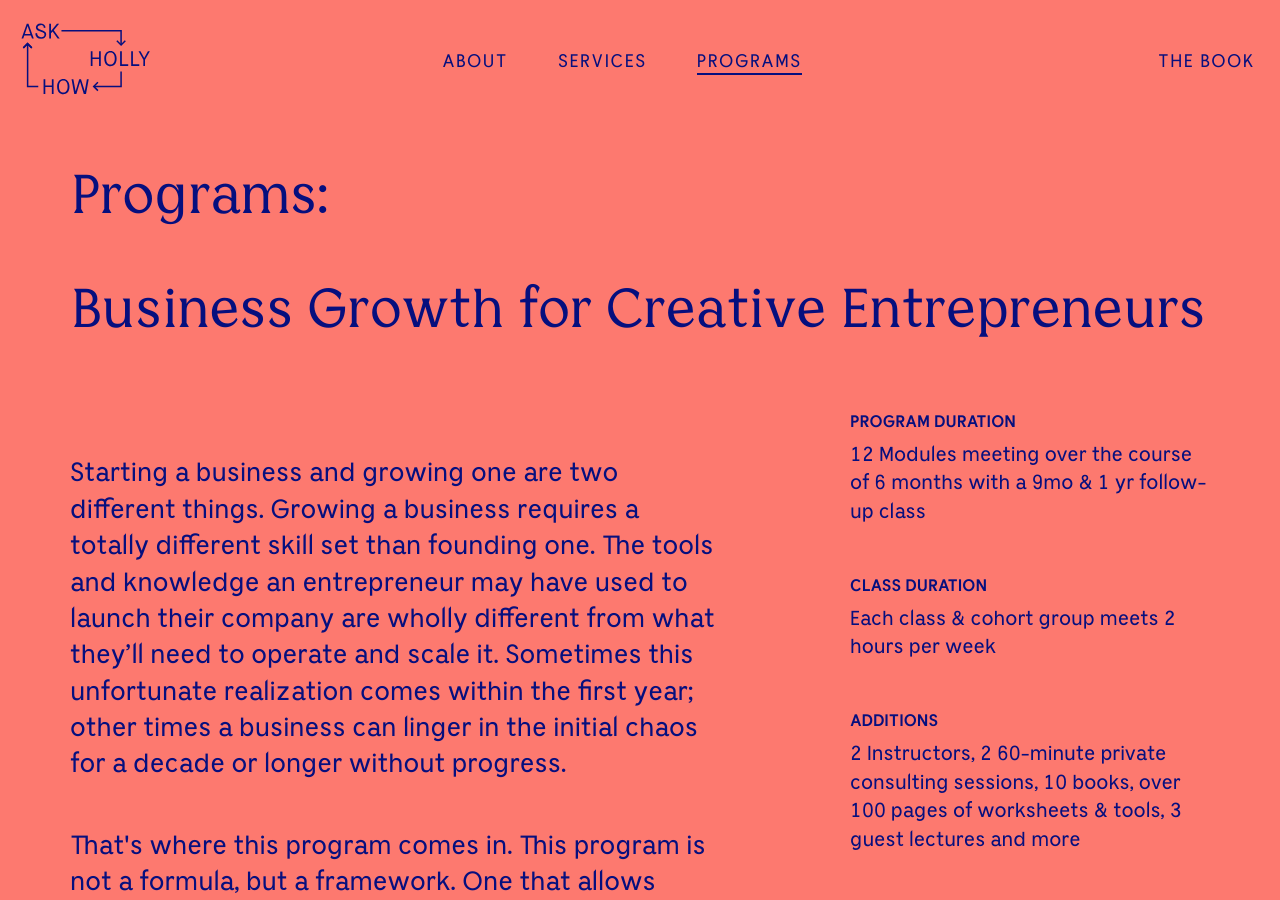
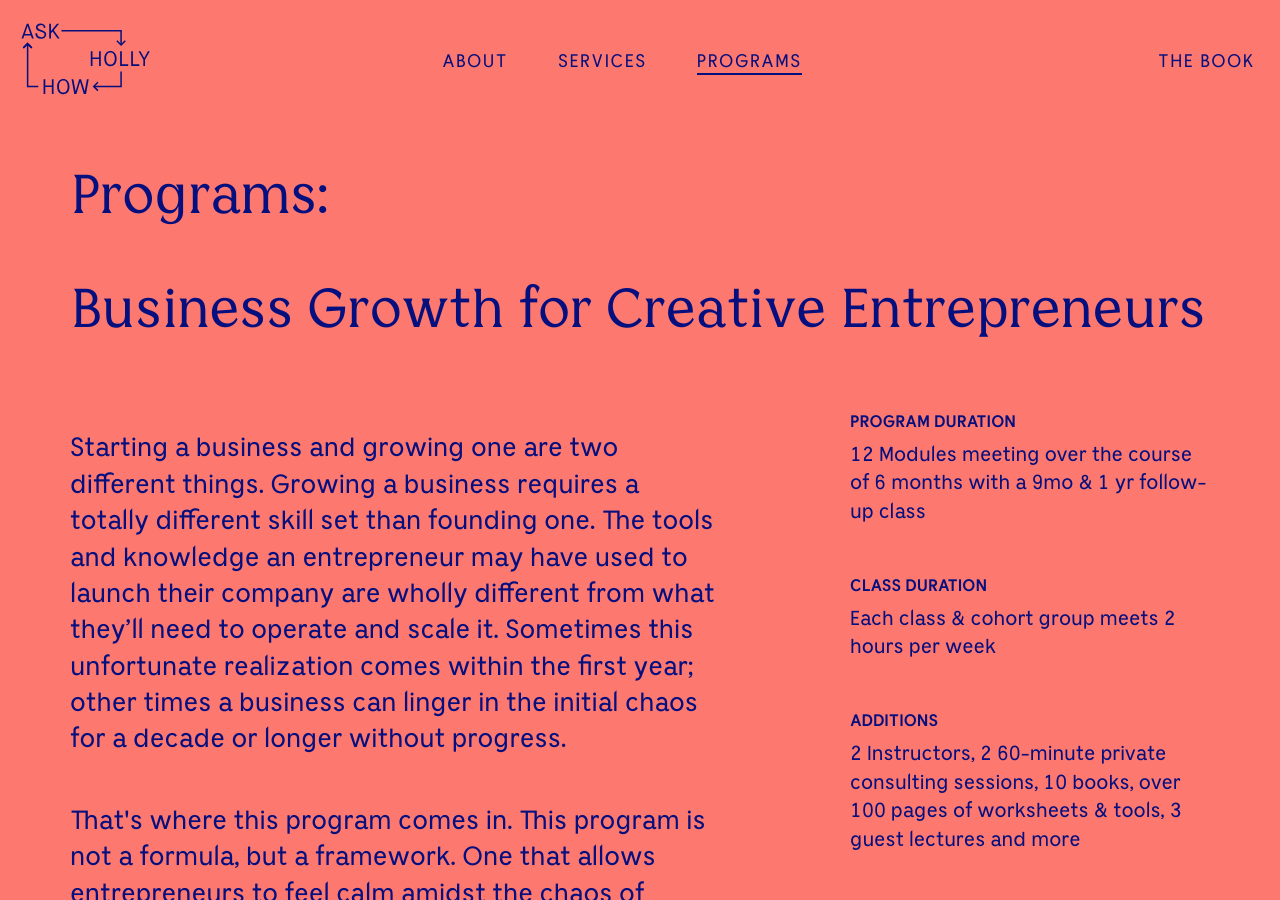
Before and after one commit to hollyhoward78/ask-holly-how, a Jekyll site: the page built from _pages/programs.md, in a window 1280 px wide and 900 px high. Built offline with Jekyll 4.4.1, drawn with Linux system fonts in a browser that asks for light colours; a script that is not in the unit is left out; comment, search, counter and statistics services are not loaded.

Commit message:
Update programs.html

```diff
--- a/_layouts/programs.html
+++ b/_layouts/programs.html
@@ -24,7 +24,7 @@ layout: base
               <img src="/images/home-growth.gif" class="img-responsive"/>
             </div>
            </div> -->
-          <p class="lead p-xs-t-1">Starting a business and growing one are two different things. Growing a business requires a totally different skill set than founding one. The tools and knowledge an entrepreneur may have used to launch their company are wholly different from what they’ll need to operate and scale it. Sometimes this unfortunate realization comes within the first year; other times a business can linger in the initial chaos for a decade or longer without progress. </p>
+          <p class="lead">Starting a business and growing one are two different things. Growing a business requires a totally different skill set than founding one. The tools and knowledge an entrepreneur may have used to launch their company are wholly different from what they’ll need to operate and scale it. Sometimes this unfortunate realization comes within the first year; other times a business can linger in the initial chaos for a decade or longer without progress. </p>
           <p class="lead p-xs-t-1">That's where this program comes in. This program is not a formula, but a framework. One that allows entrepreneurs to feel calm amidst the chaos of running a growing company. This program addresses the philosophical and practical changes that creative entrepreneurs face in both business-to-business and business-to-consumer transactions. It teaches them the skills they need to grow their business successfully whether that means expanding an e-commerce start-up, growing a life-style business, globalizing a service-based company, or moving into the brick and mortar space.</p>
           <p class="lead p-xs-t-1">This program provides the chance to stop being reactive and start being proactive about growth.</p>
         </div>
```
